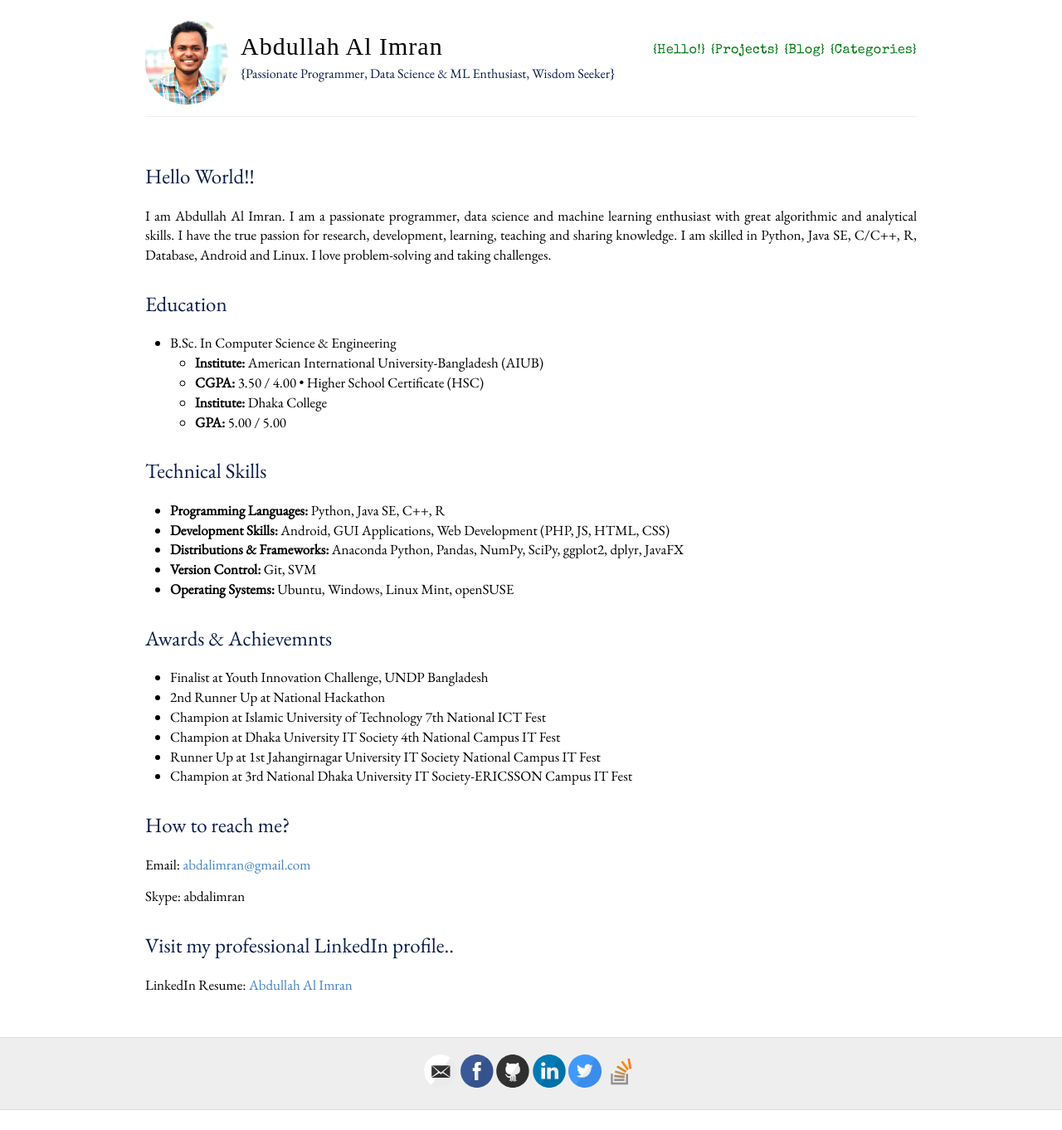
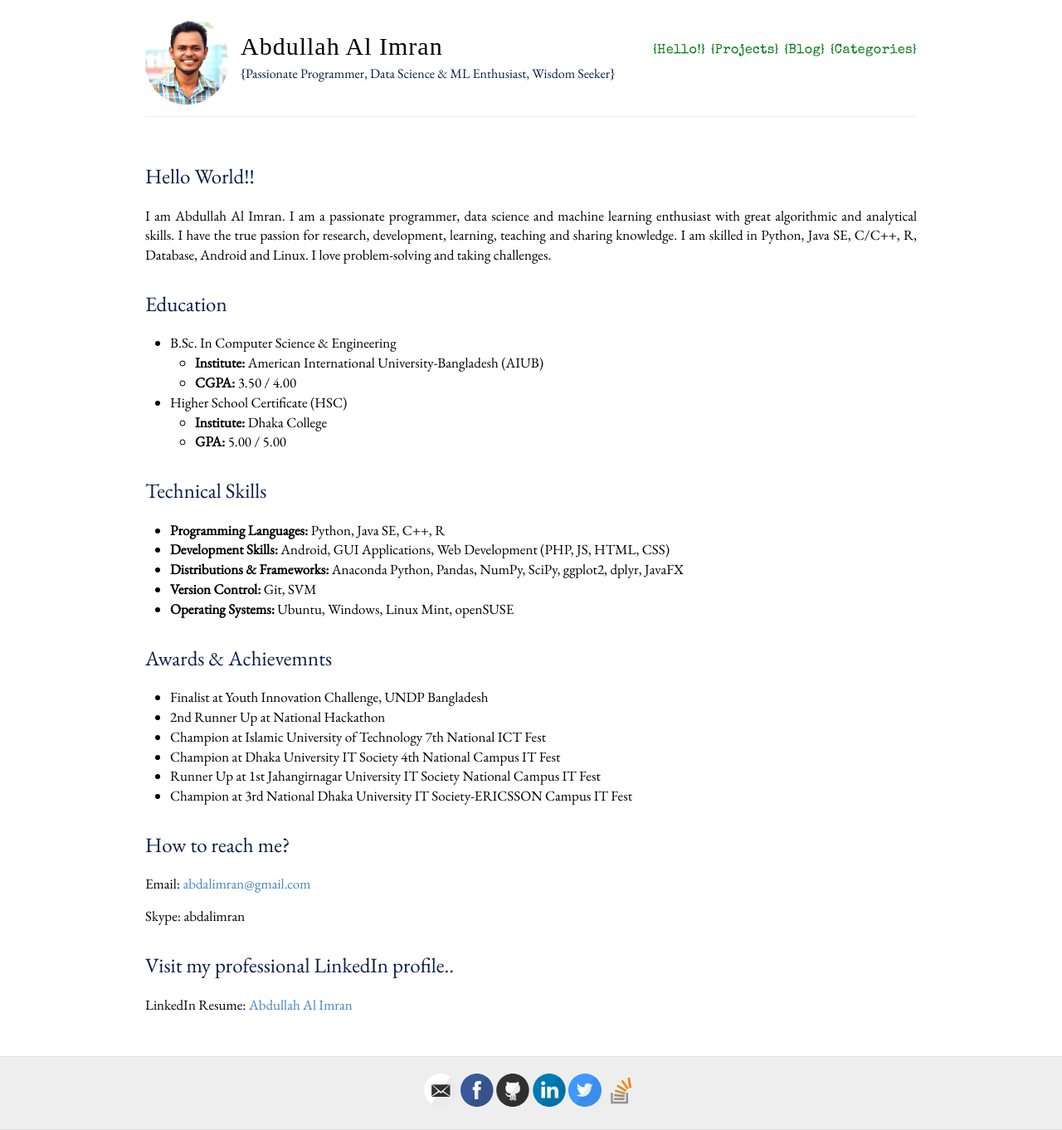
Before and after one commit to abdalimran/abdalimran.github.io, a Jekyll site: the page built from index.md, in a window 1280 px wide. Shown: the whole page at 83% size. Built offline with Jekyll 4.4.1, drawn with Linux system fonts in a browser that asks for light colours; some web fonts are replaced; before the commit the page ends 1338 px from its top, so only the background shows below that.

```diff
--- a/index.md
+++ b/index.md
@@ -9,7 +9,7 @@ I am Abdullah Al Imran. I am a passionate programmer, data science and machine l
 * B.Sc. In Computer Science & Engineering
   * **Institute:** American International University-Bangladesh (AIUB)
   * **CGPA:** 3.50 / 4.00
-• Higher School Certificate (HSC)
+* Higher School Certificate (HSC)
   * **Institute:** Dhaka College
   * **GPA:** 5.00 / 5.00
 
```
